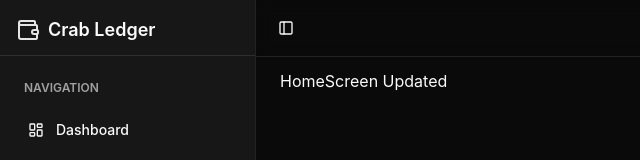
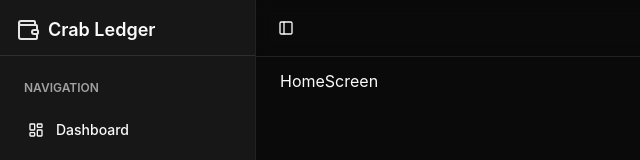
Before and after one commit to kavinda-100/expenses-tracker, a React app: page / in a window 1280 px wide. Shown: the top 160 px of the page, without its empty margins (0-640 px from the left). Built offline with nearby package versions, Linux system fonts and the light colour scheme; the HTML template or start-up script is replaced by a standard one.

Commit message:
fix: revert HomeScreen text to original state

```diff
--- a/src/screens/HomeScreen.tsx
+++ b/src/screens/HomeScreen.tsx
@@ -1,5 +1,5 @@
 const HomeScreen = () => {
-    return <div>HomeScreen Updated</div>;
+    return <div>HomeScreen</div>;
 };
 
 export default HomeScreen;
```
